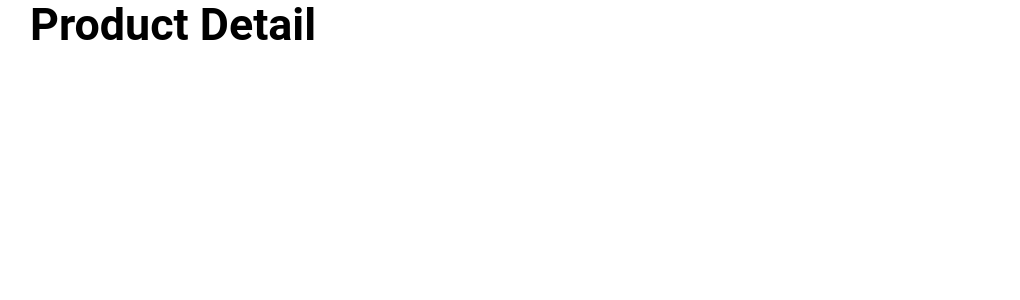
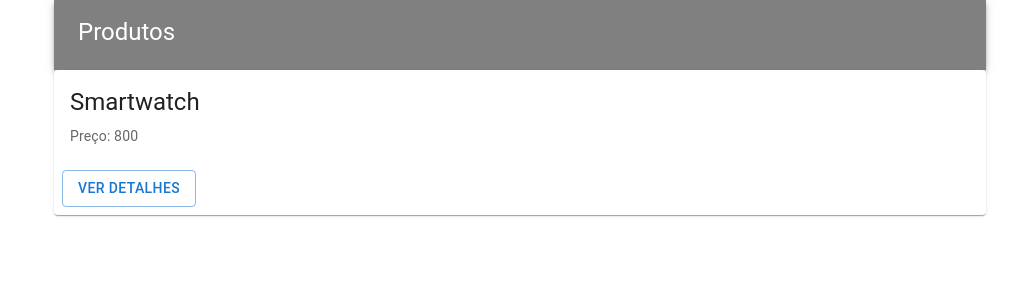
Before and after one commit to erikomis/my-cart, a React (Vite) app: page /produto-detail/10 in a window 1280 px wide. Shown: the top 300 px of the page, without its empty margins (120-1140 px from the left). Built offline with nearby package versions, Linux system fonts and the light colour scheme.

Commit message:
feat:  use card Custom in  prodoct detail

```diff
--- a/src/pages/productDetail/ProductDetail.tsx
+++ b/src/pages/productDetail/ProductDetail.tsx
@@ -1,7 +1,35 @@
+import { useEffect, useState } from "react";
+import { Item } from "../../types/items";
+import { itemsParaCompra } from "../../utils/utils";
+import { useParams } from "react-router-dom";
+import { Header } from "../../components/header/Header";
+import { Container } from "@mui/material";
+import { CardCustom } from "../../components/cardCustom/CardCustom";
+
 export const ProductDetail = () => {
+  const [product, setProduct] = useState<Item>({} as Item);
+  const { id } = useParams();
+  const handleExits = () => {
+    const productExists = itemsParaCompra.find(
+      (product) => product.id === Number(id)
+    );
+    if (!productExists) {
+      return;
+    }
+
+    setProduct({
+      ...productExists,
+    });
+  };
+
+  useEffect(() => {
+    handleExits();
+  }, []);
+
   return (
-    <div>
-      <h1>Product Detail</h1>
-    </div>
+    <Container>
+      <Header />
+      {product.id && <CardCustom product={product} />}
+    </Container>
   );
 };
```
